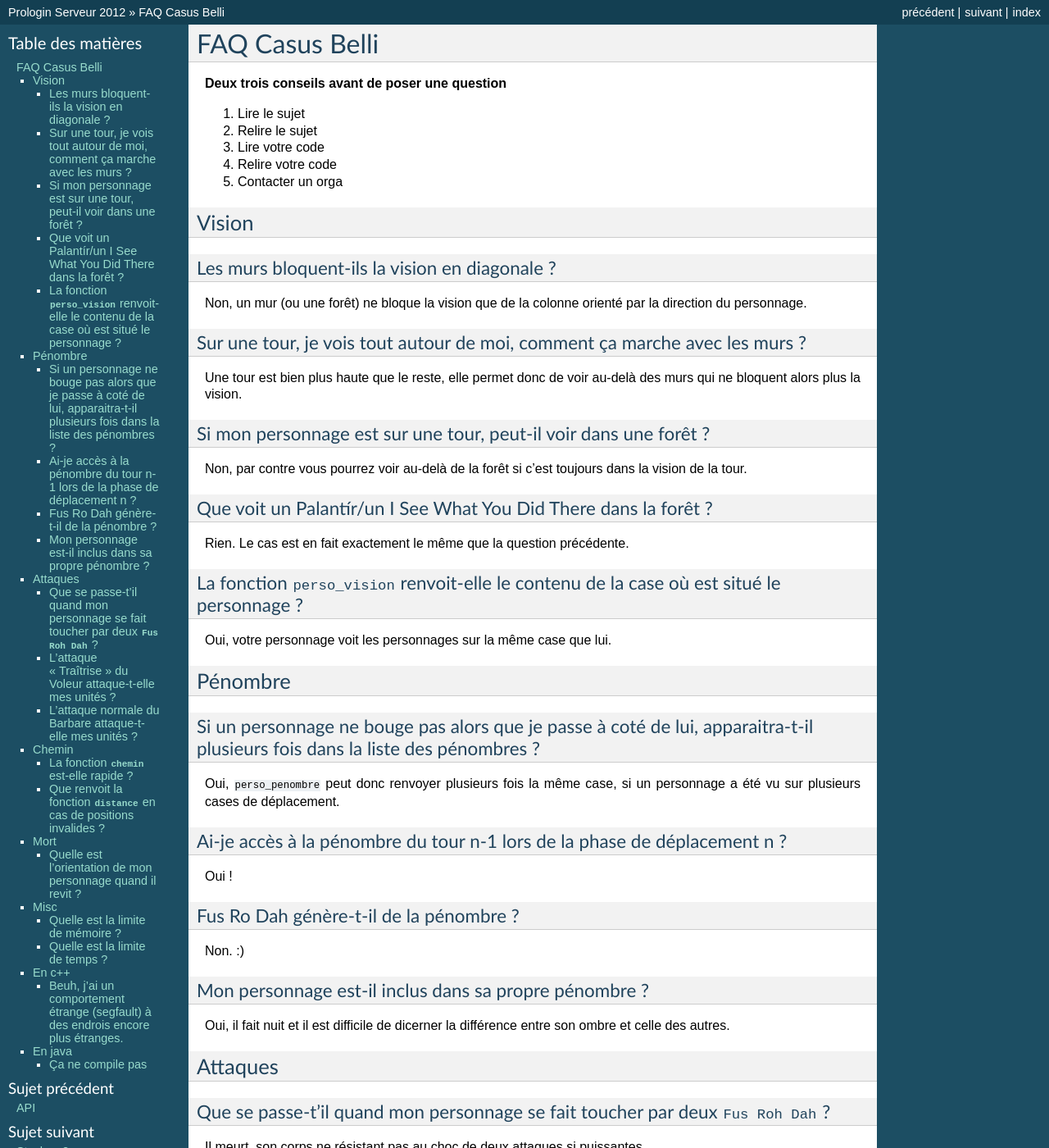
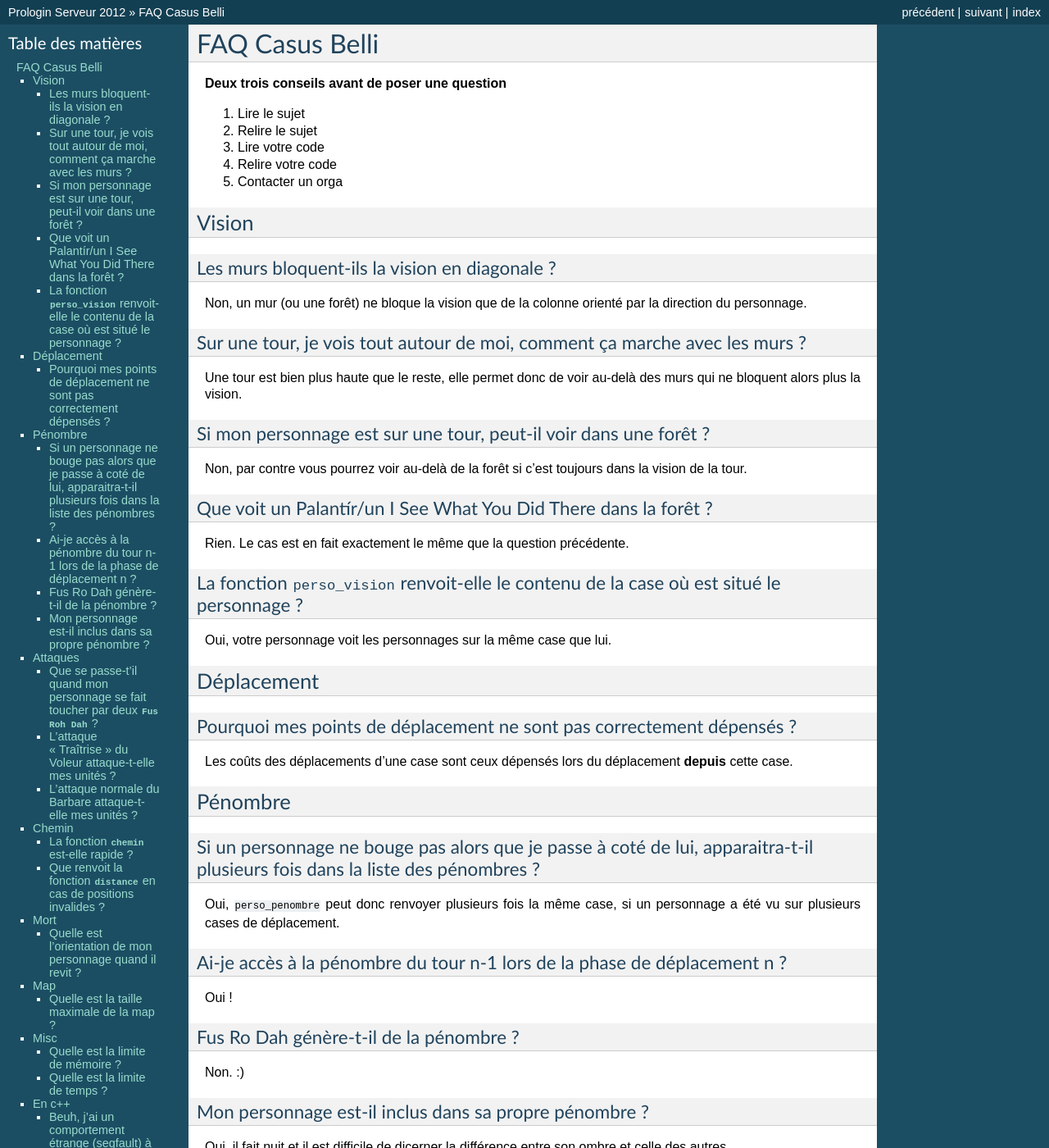
Before and after one commit to prologin/prologin2012, a Sphinx documentation site: the page built from doc/faq-candidat.rst, in a window 1280 px wide and 1400 px high. Shown: the whole window at 82% size. Built offline with Sphinx 7.4.7, drawn with Linux system fonts in a browser that asks for light colours; some of the changed text lies outside the part shown.

Commit message:
Update du wiki (taille de la map, déplacement)

```diff
--- a/doc/faq-candidat.rst
+++ b/doc/faq-candidat.rst
@@ -40,6 +40,14 @@
 --------------------------------------------------------------------------------------------
 
 Oui, votre personnage voit les personnages sur la même case que lui.
+
+Déplacement
+===========
+
+Pourquoi mes points de déplacement ne sont pas correctement dépensés ?
+----------------------------------------------------------------------
+
+Les coûts des déplacements d'une case sont ceux dépensés lors du déplacement **depuis** cette case.
 
 Pénombre
 ========
@@ -106,6 +114,17 @@
 
 Il est orienté vers le Nord.
 
+Map
+===
+
+Quelle est la taille maximale de la map ?
+-----------------------------------------
+
+Il n'y a pas de maximum théorique. Cependant, les chemins sont calculés à
+l'initialisation de la partie avec un algorithme en O(N^3), c'est pourquoi
+lors de la correction nous ne testerons pas vos champions sur des maps
+de dimensions supérieures à *200x200*.
+
 Misc
 ====
 
--- a/doc/finale.rst
+++ b/doc/finale.rst
@@ -204,7 +204,7 @@
 Herbe
 -----
 
-Zone normale. Un déplacement vers cette case coûte **deux** points de
+Zone normale. Un déplacement depuis cette case coûte **deux** points de
 déplacement.
 
 Route
@@ -418,6 +418,9 @@
 Pour déplacer un personnage le champion doit donner la liste des cases qui
 composent le chemin.
 
+Chaque déplacement **depuis** une case de type T dépense le nombre de points
+de déplacement correspondant au type T.
+
 *Pénombre*
 
 Le déplacement s'effectue d'une case à une autre. Lorsque le personnage se
```
